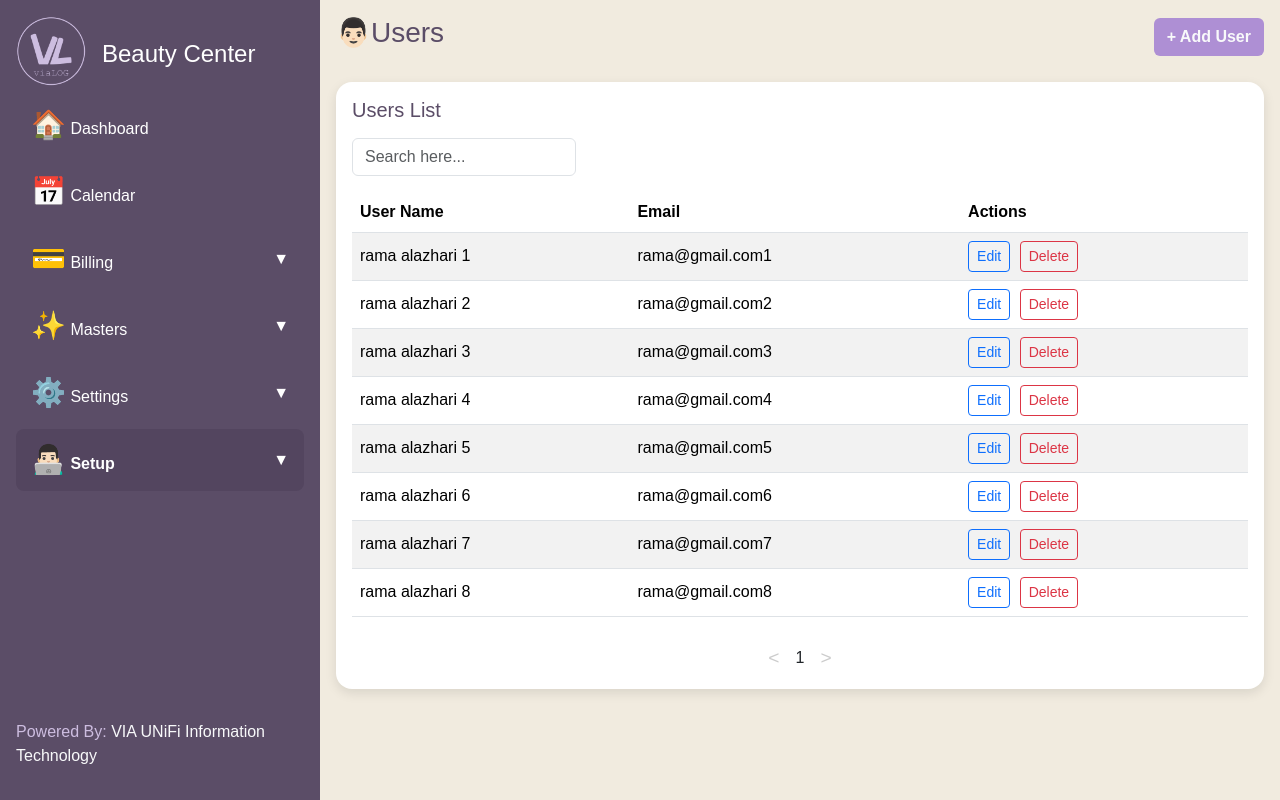
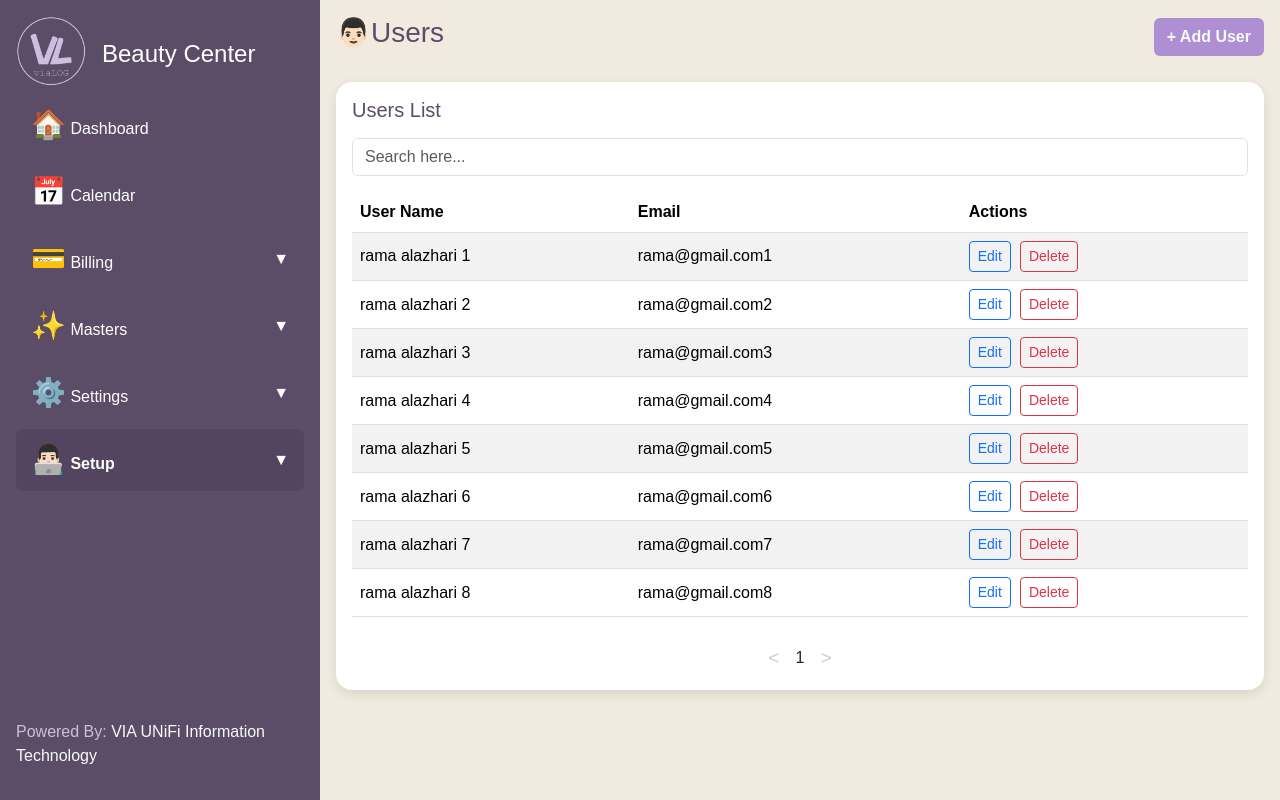
Before and after one commit to rama-alazhari/beauty-center-dashboard, a plain HTML site: page users.html in a window 1280 px wide. Drawn offline with nearby package versions, Linux system fonts and the light colour scheme.

Commit message:
Update: some new date

```diff
--- a/users.html
+++ b/users.html
@@ -229,7 +229,7 @@
                     <h5 class="mb-3" style="color: #5B4D67;">Users List</h5>
                     <!-- Add this above the <table> -->
                     <div class="d-flex justify-content-between mb-3">
-                        <input type="text" id="user-search" class="form-control w-25" placeholder="Search here...">
+                        <input type="text" id="user-search" class="form-control w-100" placeholder="Search here...">
                     </div>
 
                     <div class="table-responsive">
@@ -345,7 +345,7 @@
                 tr.innerHTML = `
       <td>${c.name}</td>
       <td>${c.email}</td>
-      <td class="table-actions">
+      <td class="table-actions d-flex flex-column flex-xl-row gap-1">
         <button class="btn btn-sm btn-outline-primary edit-btn">Edit</button>
         <button class="btn btn-sm btn-outline-danger delete-btn">Delete</button>
       </td>`;
```
Also changed, not shown: companies.html (+1 -1 lines), customers.html (+3 -3 lines), employees.html (+1 -1 lines), expenses-list.html (+1 -1 lines), sales.html (+1 -1 lines), services.html (+1 -1 lines).
